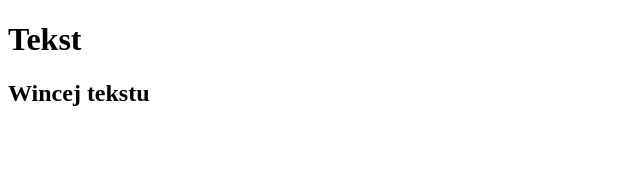
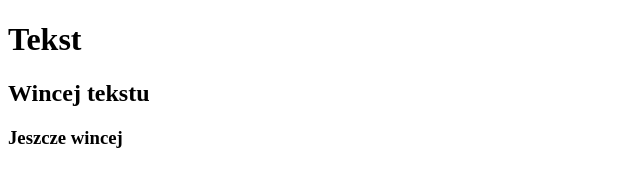
Before and after one commit to egapcio-school/robie-sobie-w-domu, a plain HTML site: page index.html in a window 1280 px wide. Shown: the whole page, without its empty margins (0-640 px from the left). Drawn offline with Linux system fonts and the light colour scheme.

Commit message:
html, readme

```diff
--- a/index.html
+++ b/index.html
@@ -9,5 +9,6 @@
 <body>
     <h1>Tekst</h1>
     <h2>Wincej tekstu</h2>
+    <h3>Jeszcze wincej</h3>
 </body>
 </html>
```
Also changed, not shown: 1 other file.
